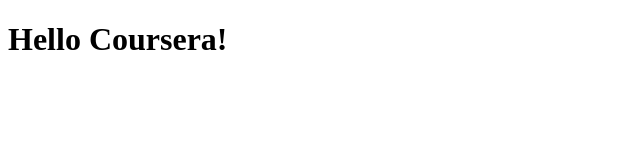
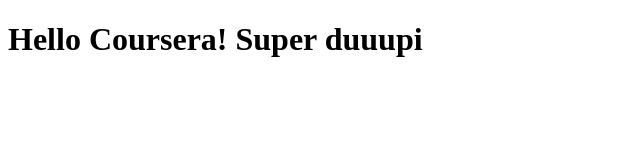
Before and after one commit to Neburio/coursera-test, a plain HTML site: page site/index.html in a window 1280 px wide. Shown: the whole page, without its empty margins (0-640 px from the left). Drawn offline with Linux system fonts and the light colour scheme.

Commit message:
another sentence2

```diff
--- a/site/index.html
+++ b/site/index.html
@@ -4,6 +4,6 @@
 	<title>Hello Coursera </title>
 </head>
 <body>
-<h1>Hello Coursera!</h1>
+<h1>Hello Coursera! Super duuupi</h1>
 </body>
 </html>
```
